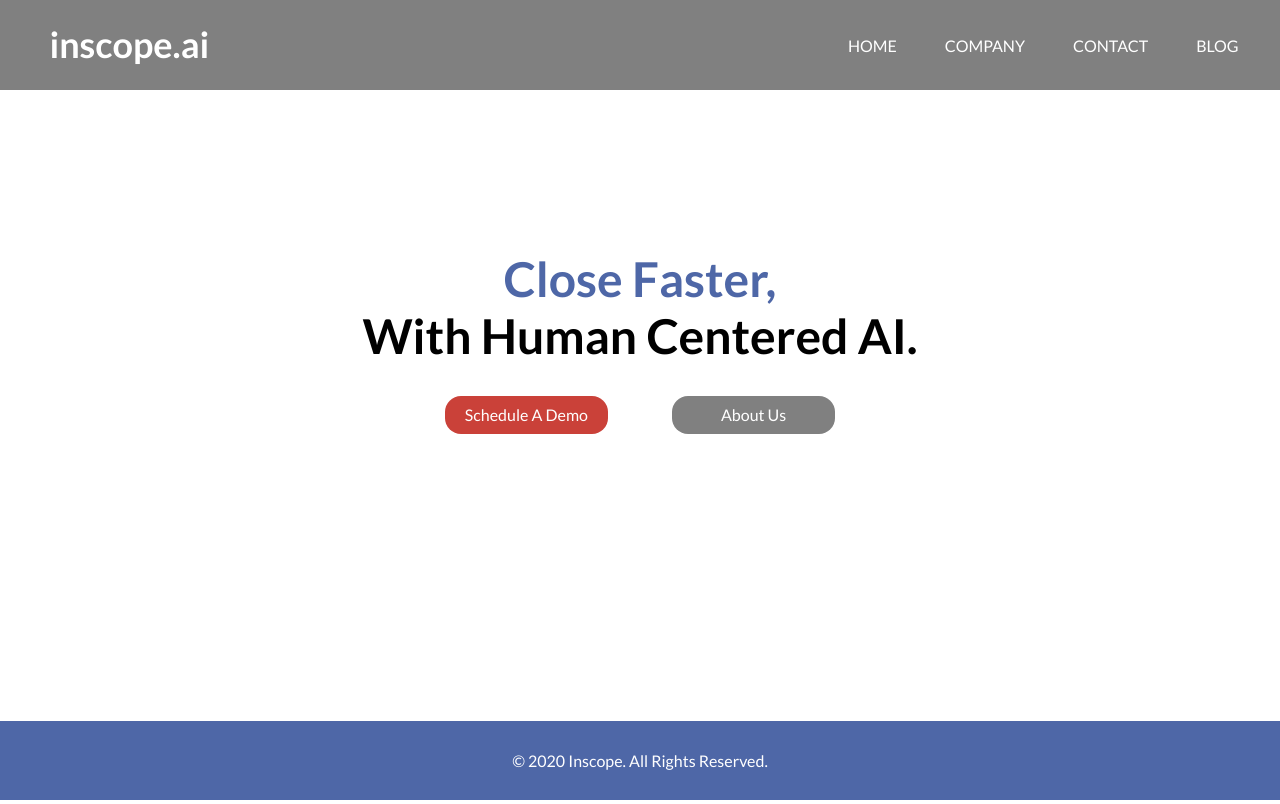
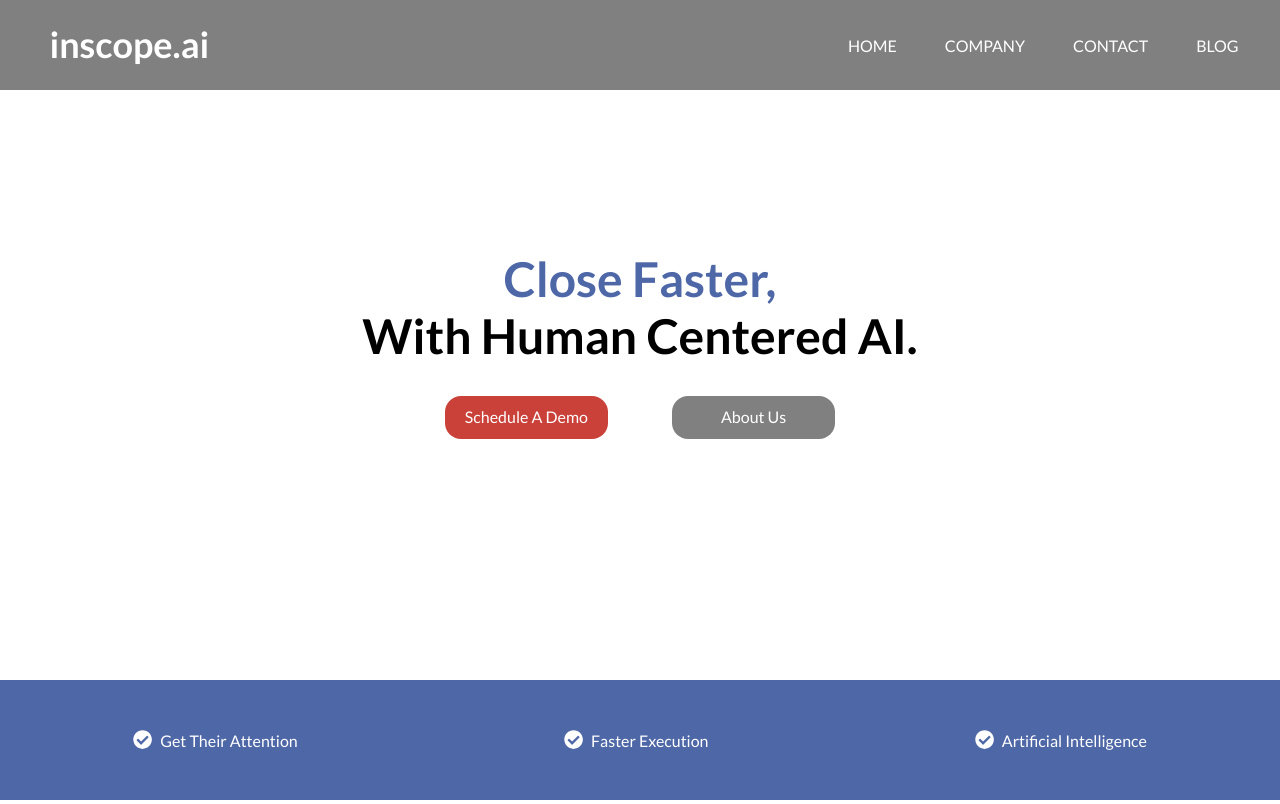
Before and after one commit to austenpturner/site_build, a Gatsby site in the folder gatsby-site/: page / in a window 1280 px wide. Shown: the top 804 px of the page. Built offline with nearby package versions, Linux system fonts and the light colour scheme; Gatsby itself is replaced by a stand-in of ours.

Commit message:
add Gatsby image

```diff
--- a/gatsby-site/src/components/image.js
+++ b/gatsby-site/src/components/image.js
@@ -16,7 +16,7 @@ import Img from "gatsby-image"
 const Image = () => {
   const data = useStaticQuery(graphql`
     query {
-      placeholderImage: file(relativePath: { eq: "gatsby-astronaut.png" }) {
+      placeholderImage: file(relativePath: { eq: "annie-spratt-dWYU3i-mqEo-unsplash.jpg" }) {
         childImageSharp {
           fluid(maxWidth: 300) {
             ...GatsbyImageSharpFluid
--- a/gatsby-site/src/components/layout.js
+++ b/gatsby-site/src/components/layout.js
@@ -1,20 +1,20 @@
 import React from "react"
-// import PropTypes from "prop-types"
-// import { useStaticQuery, graphql } from "gatsby"
+import PropTypes from "prop-types"
+import { useStaticQuery, graphql } from "gatsby"
 
 import Header from "./header"
 import "./layout_styles.css"
 
 const Layout = ({ children }) => {
-  // const data = useStaticQuery(graphql`
-  //   query SiteTitleQuery {
-  //     site {
-  //       siteMetadata {
-  //         title
-  //       }
-  //     }
-  //   }
-  // `)
+  const data = useStaticQuery(graphql`
+    query SiteTitleQuery {
+      site {
+        siteMetadata {
+          title
+        }
+      }
+    }
+  `)
 
   return (
     <>
@@ -29,8 +29,8 @@ const Layout = ({ children }) => {
   )
 }
 
-// Layout.propTypes = {
-//   children: PropTypes.node.isRequired,
-// }
+Layout.propTypes = {
+  children: PropTypes.node.isRequired,
+}
 
 export default Layout
--- a/gatsby-site/src/components/layout_styles.scss
+++ b/gatsby-site/src/components/layout_styles.scss
@@ -37,11 +37,14 @@ body {
 // ----- ELEMENT STYLES ----- //
 div {
     main {
-        margin: 14vh auto;
+        section {
+            #title {
+                padding-top: 14vh;
+                min-height: calc(100vh - 270px);
                 h1, h2 {
                     font-size: 3rem;
                     margin: 0 auto;
-            max-width: 90%;
+                    max-width: 95%;
                     text-align: center;
                 }
                 h1 {
@@ -53,11 +56,11 @@ div {
                     max-width: 80%;
                     a {
                         align-self: center;
-                border: none;
+                        border: 2px solid rgba(0,0,0,0);
                         border-radius: 1rem;
                         color: white;
                         font-size: 1.1rem;
-                height: 2.8rem;
+                        height: 3rem;
                         line-height: 2.8rem;
                         margin: 0.8rem;
                         text-align: center;
@@ -66,21 +69,39 @@ div {
                     }
                     :first-child {
                         background: $salmonBerry;
+                        transition: all 200ms ease-in-out;
+                        &:hover {
+                            background: white;
+                            border: 2px solid $salmonBerry;
+                            color: black;
+                        }
                     }
                     :last-child {
                         background: $mediumGrey;
+                        transition: all 200ms ease-in-out;
+                        &:hover {
+                            background: white;
+                            border: 2px solid $mediumGrey;
+                            color: black;
+                        }
+                    }
                 }
             }
             ul {
-            @include flex (row, center);
+                @include flex (column, center);
+                background: $inscopeBlue;
+                height: 270px;
                 list-style: none;
                 margin: 0 auto;
-            width: 90%;
                 li {
+                    color: white;
                     margin: 2rem;
+                    padding-left: 20vw;
                     :first-child {
-                    color: $mediumGrey;
+                        color: white;
+                        font-size: 1.2rem;
                         margin-right: 0.5rem;
+                    }
                 }
             }
         }
@@ -88,11 +109,11 @@ div {
 
     footer {
         background: $inscopeBlue;
-        bottom: 0;
+        // bottom: 0;
         color: white;
-        margin-top: 2rem;
+        height: 90px;
         padding: 20px;
-        position: fixed;
+        // position: absolute;
         width: 100%;
         p {
             margin: 10px auto;
@@ -108,29 +129,36 @@ div {
     }
 }
 
-@media only screen and (hover: hover) {
-    div {
-        main {
-            margin: 20vh auto;
-        }
-    }
-}
-
 @media (min-width: 768px) {
     div {
         main {
-            margin: 20vh auto;
+            section {
+                #title {
+                    min-height: calc(100vh - 210px);
+                    margin: 0 auto;
+                    max-width: 80%;
+                    padding-top: 20vh;
                     div {
                         @include flex (row, center);
                         margin: 0 auto;
                         a {
                             font-size: 1rem;
-                    height: 2.4rem;
+                            height: 2.7rem;
                             line-height: 2.4rem;
                             margin: 2rem;
                             width: 10.2rem;
                         }
                     }
                 }
+                ul {
+                    @include flex (row, space-around);
+                    height: 120px;
+                    li {
+                        align-self: center;
+                        padding-left: 0;
                     }
                 }
+            }
+        }
+    }
+}
--- a/gatsby-site/src/pages/index.js
+++ b/gatsby-site/src/pages/index.js
@@ -1,35 +1,59 @@
 import React from "react"
 import { Link } from "gatsby"
-// import { FontAwesomeIcon } from '@fortawesome/react-fontawesome'
-// import { faCheckCircle } from '@fortawesome/free-solid-svg-icons'
+import { FontAwesomeIcon } from '@fortawesome/react-fontawesome'
+import { faCheckCircle } from '@fortawesome/free-solid-svg-icons'
 import Layout from "../components/layout"
 import SEO from "../components/seo"
+import { graphql } from "gatsby"
+import Image from "../components/image"
 
 const IndexPage = () => (
   <Layout>
     <SEO title="Home" />
+    <section>
+      <div id="title">
         <h1>Close Faster,</h1>
         <h2>With Human Centered AI.</h2>
         <div>
           <Link to="page-2">Schedule A Demo</Link>
           <Link to="page-2">About Us</Link>
         </div>
-    {/* <ul>
+      </div>
+      <ul>
         <li>
           <FontAwesomeIcon icon={ faCheckCircle } />
           Get Their Attention
         </li>
         <li>
           <FontAwesomeIcon icon={ faCheckCircle } />
-        Artificial Intelligence
+          Faster Execution
         </li>
         <li>
           <FontAwesomeIcon icon={ faCheckCircle } />
-        Faster Execution
+          Artificial Intelligence
         </li>
-    </ul> */}
-
+      </ul>
+    </section>
+    <section>
+      <Image
+        // fluid={data.file.childImageSharp.fluid}
+        alt=""
+      />
+    </section>
   </Layout>
 )
 
+export const query = graphql`
+  query MyQuery {
+    file(relativePath: { eq: "annie-spratt-dWYU3i-mqEo-unsplash.jpg" }) {
+      childImageSharp {
+        # Specify the image processing specifications right in the query.
+        fluid {
+          ...GatsbyImageSharpFluid
+        }
+      }
+    }
+  }
+`
+
 export default IndexPage
```
Also changed, not shown: gatsby-site/package.json (+3 -5 lines), gatsby-site/src/components/layout_styles.css, gatsby-site/src/images/gatsby-astronaut.png (deleted), gatsby-site/src/images/gatsby-icon.png (deleted), 3 other files. Lines whose indentation alone changed are shown as unchanged.
